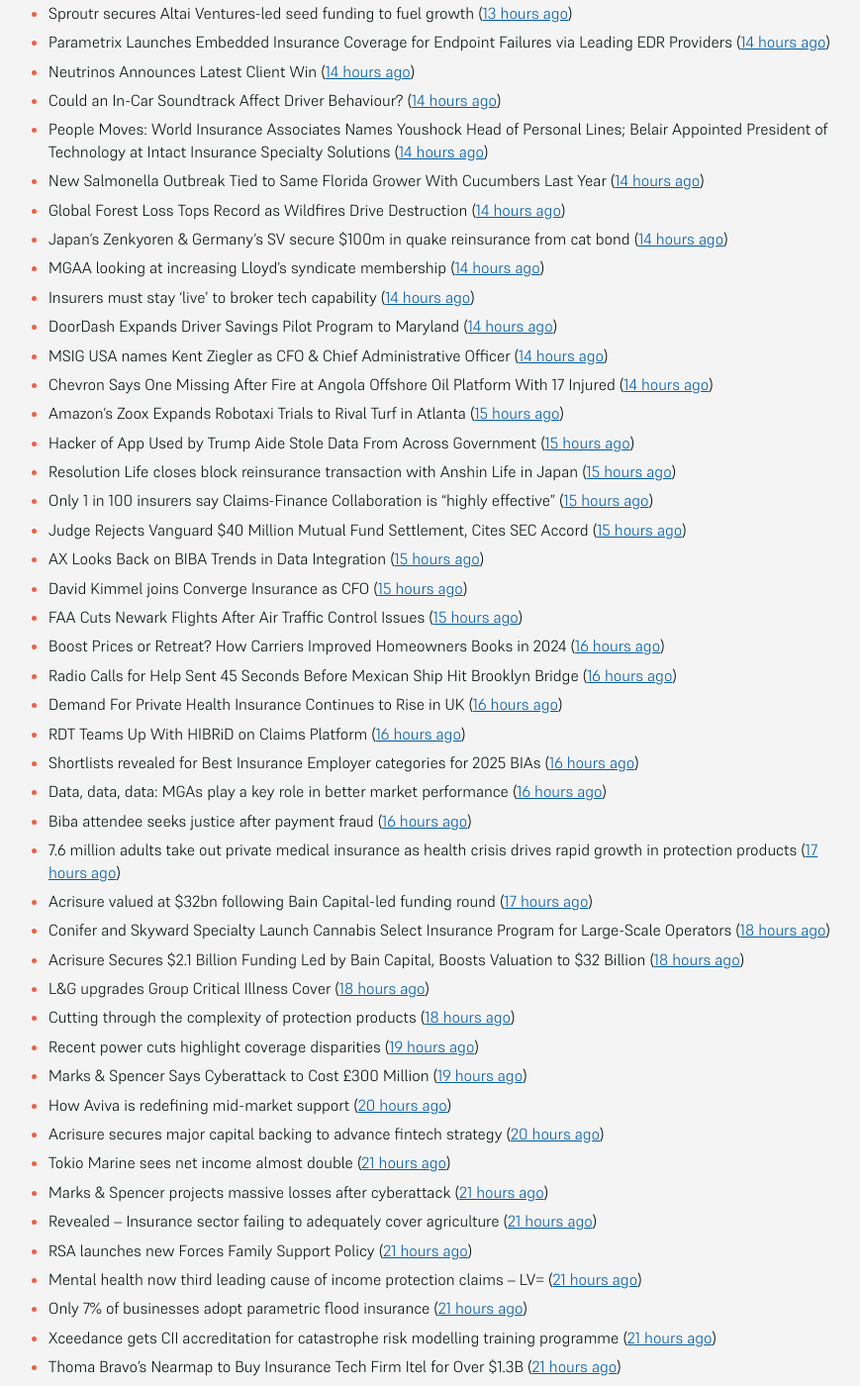
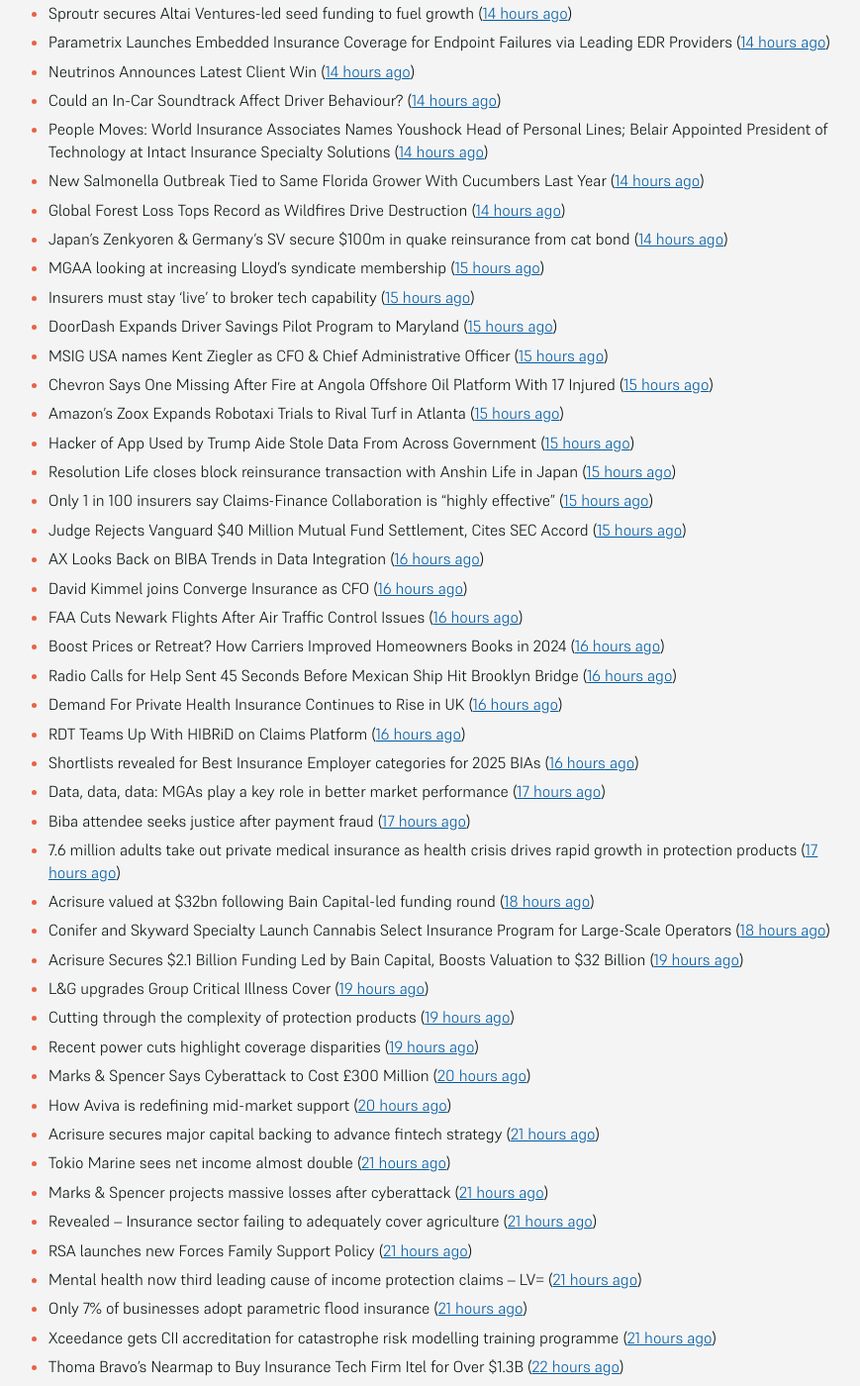
Before and after one commit to mat-0/feeds.thechels.uk, a Jekyll site: the page built from index.md, in a window 1280 px wide and 1400 px high, scrolled down 912 px. Shown: the whole window at 99% size, without its empty margins (215-1084 px from the left). Built offline with Jekyll 4.4.1, drawn with Linux system fonts in a browser that asks for light colours; some of the changed text lies outside the part shown.

Commit message:
New Feed

```diff
--- a/index.md
+++ b/index.md
@@ -13,23 +13,23 @@ description: Latest Updates
 - Customer strategy: Clearing up flood insurance coverage confusion ([7 hours ago](https://www.dig-in.com/opinion/clearing-up-flood-insurance-coverage-confusion))
 - Europe's farm sector loses $31.5B a year from climate risks ([8 hours ago](https://www.dig-in.com/articles/europes-farm-sector-loses-31-5b-a-year-from-climate-risks))
 - State Farm Still Wants a 30% Rate Increase in California ([9 hours ago](https://www.insurancejournal.com/news/west/2025/05/21/824685.htm))
-- Verizon-Frontier deal gets green light after ending DEI commitments ([9 hours ago](https://www.insurancebusinessmag.com/uk/business-strategy/verizonfrontier-deal-gets-green-light-after-ending-dei-commitments-536482.aspx))
-- Shortage of Overnight Truck Parking Blamed for 2023 Fatal Bus Crash in Illinois ([10 hours ago](https://www.insurancejournal.com/news/midwest/2025/05/21/824679.htm))
-- Austin Bar to Pay $42K Over Pregnancy Discrimination Lawsuit ([10 hours ago](https://www.insurancejournal.com/news/southcentral/2025/05/21/824675.htm))
+- Verizon-Frontier deal gets green light after ending DEI commitments ([10 hours ago](https://www.insurancebusinessmag.com/uk/business-strategy/verizonfrontier-deal-gets-green-light-after-ending-dei-commitments-536482.aspx))
+- Shortage of Overnight Truck Parking Blamed for 2023 Fatal Bus Crash in Illinois ([11 hours ago](https://www.insurancejournal.com/news/midwest/2025/05/21/824679.htm))
+- Austin Bar to Pay $42K Over Pregnancy Discrimination Lawsuit ([11 hours ago](https://www.insurancejournal.com/news/southcentral/2025/05/21/824675.htm))
 - First MainStreet Adds 2 Midwest Agencies ([11 hours ago](https://www.insurancejournal.com/news/midwest/2025/05/21/824669.htm))
 - People Moves: CIS Promotes Gardea, Jr., Adds Felder to Leadership Team ([11 hours ago](https://www.insurancejournal.com/news/southcentral/2025/05/21/824664.htm))
 - TransRe calls for urgent and substantial D&O price increases amid unprofitable market conditions ([11 hours ago](https://www.reinsurancene.ws/transre-calls-for-urgent-and-substantial-do-price-increases-amid-unprofitable-market-conditions/))
-- M&S estimates £300m hit to operating profit from recent cyberattack ([11 hours ago](https://www.reinsurancene.ws/ms-estimates-300m-hit-to-operating-profit-from-recent-cyberattack/))
-- New Insurance Solution Aims to Cover US Cannabis Producers ([11 hours ago](https://insurance-edge.net/2025/05/21/new-insurance-solution-aims-to-cover-us-cannabis-producers/))
+- M&S estimates £300m hit to operating profit from recent cyberattack ([12 hours ago](https://www.reinsurancene.ws/ms-estimates-300m-hit-to-operating-profit-from-recent-cyberattack/))
+- New Insurance Solution Aims to Cover US Cannabis Producers ([12 hours ago](https://insurance-edge.net/2025/05/21/new-insurance-solution-aims-to-cover-us-cannabis-producers/))
 - EU to Propose Removing Business Barriers to Enhance Competitiveness Amid US Tariffs ([12 hours ago](https://www.insurancejournal.com/news/international/2025/05/21/824643.htm))
 - Reinsurance capacity growth supports Philippine’s non-life insurance stable outlook: AM Best ([12 hours ago](https://www.reinsurancene.ws/reinsurance-capacity-growth-supports-philippines-non-life-insurance-stable-outlook-am-best/))
-- Quandri Appoints Patrick Mulroy as Head of Strategy and Partnerships to Spearhead North American Expansion ([12 hours ago](https://www.insurtechinsights.com/quandri-appoints-patrick-mulroy-as-head-of-strategy-and-partnerships-to-spearhead-north-american-expansion/))
-- Former Progressive CEO Renwick, 69, Dies ([12 hours ago](https://www.insurancejournal.com/news/national/2025/05/21/824645.htm))
-- Munich Re Ventures closes $125m fund from HSB ([12 hours ago](https://www.reinsurancene.ws/munich-re-ventures-closes-125m-fund-from-hsb/))
+- Quandri Appoints Patrick Mulroy as Head of Strategy and Partnerships to Spearhead North American Expansion ([13 hours ago](https://www.insurtechinsights.com/quandri-appoints-patrick-mulroy-as-head-of-strategy-and-partnerships-to-spearhead-north-american-expansion/))
+- Former Progressive CEO Renwick, 69, Dies ([13 hours ago](https://www.insurancejournal.com/news/national/2025/05/21/824645.htm))
+- Munich Re Ventures closes $125m fund from HSB ([13 hours ago](https://www.reinsurancene.ws/munich-re-ventures-closes-125m-fund-from-hsb/))
 - Hack of Contractor Was at Root of Massive Federal Data Breach ([13 hours ago](https://www.insurancejournal.com/news/national/2025/05/21/824641.htm))
 - US cyber insurance market remains profitable amid slower growth in 2024: Fitch ([13 hours ago](https://www.reinsurancene.ws/us-cyber-insurance-market-remains-profitable-amid-slower-growth-in-2024-fitch/))
 - Acrisure Secures $2.1 Billion Funding Round for M&A, Tech ([13 hours ago](https://www.insurancejournal.com/news/national/2025/05/21/824637.htm))
-- Sproutr secures Altai Ventures-led seed funding to fuel growth ([13 hours ago](https://www.reinsurancene.ws/sproutr-secures-altai-ventures-led-seed-funding-to-fuel-growth/))
+- Sproutr secures Altai Ventures-led seed funding to fuel growth ([14 hours ago](https://www.reinsurancene.ws/sproutr-secures-altai-ventures-led-seed-funding-to-fuel-growth/))
 - Parametrix Launches Embedded Insurance Coverage for Endpoint Failures via Leading EDR Providers ([14 hours ago](https://www.insurtechinsights.com/parametrix-launches-embedded-insurance-coverage-for-endpoint-failures-via-leading-edr-providers/))
 - Neutrinos Announces Latest Client Win ([14 hours ago](https://insurance-edge.net/2025/05/21/neutrinos-announces-latest-client-win/))
 - Could an In-Car Soundtrack Affect Driver Behaviour? ([14 hours ago](https://insurance-edge.net/2025/05/21/could-an-in-car-soundtrack-affect-driver-behaviour/))
@@ -37,36 +37,36 @@ description: Latest Updates
 - New Salmonella Outbreak Tied to Same Florida Grower With Cucumbers Last Year ([14 hours ago](https://www.insurancejournal.com/news/southeast/2025/05/21/824621.htm))
 - Global Forest Loss Tops Record as Wildfires Drive Destruction ([14 hours ago](https://www.insurancejournal.com/news/international/2025/05/21/824618.htm))
 - Japan’s Zenkyoren & Germany’s SV secure $100m in quake reinsurance from cat bond ([14 hours ago](https://www.reinsurancene.ws/japans-zenkyoren-germanys-sv-secure-100m-in-quake-reinsurance-from-cat-bond/))
-- MGAA looking at increasing Lloyd’s syndicate membership ([14 hours ago](https://www.postonline.co.uk/news/7957794/mgaa-looking-at-increasing-lloyd%E2%80%99s-syndicate-membership))
-- Insurers must stay ‘live’ to broker tech capability ([14 hours ago](https://www.postonline.co.uk/broker/7957792/insurers-must-stay-%E2%80%98live%E2%80%99-to-broker-tech-capability))
-- DoorDash Expands Driver Savings Pilot Program to Maryland ([14 hours ago](https://www.insurancejournal.com/news/east/2025/05/21/824599.htm))
-- MSIG USA names Kent Ziegler as CFO & Chief Administrative Officer ([14 hours ago](https://www.reinsurancene.ws/msig-usa-names-kent-ziegler-as-cfo-chief-administrative-officer/))
-- Chevron Says One Missing After Fire at Angola Offshore Oil Platform With 17 Injured ([14 hours ago](https://www.insurancejournal.com/news/international/2025/05/21/824603.htm))
+- MGAA looking at increasing Lloyd’s syndicate membership ([15 hours ago](https://www.postonline.co.uk/news/7957794/mgaa-looking-at-increasing-lloyd%E2%80%99s-syndicate-membership))
+- Insurers must stay ‘live’ to broker tech capability ([15 hours ago](https://www.postonline.co.uk/broker/7957792/insurers-must-stay-%E2%80%98live%E2%80%99-to-broker-tech-capability))
+- DoorDash Expands Driver Savings Pilot Program to Maryland ([15 hours ago](https://www.insurancejournal.com/news/east/2025/05/21/824599.htm))
+- MSIG USA names Kent Ziegler as CFO & Chief Administrative Officer ([15 hours ago](https://www.reinsurancene.ws/msig-usa-names-kent-ziegler-as-cfo-chief-administrative-officer/))
+- Chevron Says One Missing After Fire at Angola Offshore Oil Platform With 17 Injured ([15 hours ago](https://www.insurancejournal.com/news/international/2025/05/21/824603.htm))
 - Amazon’s Zoox Expands Robotaxi Trials to Rival Turf in Atlanta ([15 hours ago](https://www.insurancejournal.com/news/southeast/2025/05/21/824605.htm))
 - Hacker of App Used by Trump Aide Stole Data From Across Government ([15 hours ago](https://www.insurancejournal.com/news/national/2025/05/21/824594.htm))
 - Resolution Life closes block reinsurance transaction with Anshin Life in Japan ([15 hours ago](https://www.reinsurancene.ws/resolution-life-closes-block-reinsurance-transaction-with-anshin-life-in-japan/))
 - Only 1 in 100 insurers say Claims-Finance Collaboration is “highly effective” ([15 hours ago](https://ifamagazine.com/only-1-in-100-insurers-say-claims-finance-collaboration-is-highly-effective/))
 - Judge Rejects Vanguard $40 Million Mutual Fund Settlement, Cites SEC Accord ([15 hours ago](https://www.insurancejournal.com/news/east/2025/05/21/824595.htm))
-- AX Looks Back on BIBA Trends in Data Integration ([15 hours ago](https://insurance-edge.net/2025/05/21/ax-looks-back-on-biba-trends-in-data-integration/))
-- David Kimmel joins Converge Insurance as CFO ([15 hours ago](https://www.reinsurancene.ws/david-kimmel-joins-converge-insurance-as-cfo/))
-- FAA Cuts Newark Flights After Air Traffic Control Issues ([15 hours ago](https://www.insurancejournal.com/news/east/2025/05/21/824589.htm))
+- AX Looks Back on BIBA Trends in Data Integration ([16 hours ago](https://insurance-edge.net/2025/05/21/ax-looks-back-on-biba-trends-in-data-integration/))
+- David Kimmel joins Converge Insurance as CFO ([16 hours ago](https://www.reinsurancene.ws/david-kimmel-joins-converge-insurance-as-cfo/))
+- FAA Cuts Newark Flights After Air Traffic Control Issues ([16 hours ago](https://www.insurancejournal.com/news/east/2025/05/21/824589.htm))
 - Boost Prices or Retreat? How Carriers Improved Homeowners Books in 2024 ([16 hours ago](https://www.insurancejournal.com/news/national/2025/05/21/824587.htm))
 - Radio Calls for Help Sent 45 Seconds Before Mexican Ship Hit Brooklyn Bridge ([16 hours ago](https://www.insurancejournal.com/news/east/2025/05/21/824582.htm))
 - Demand For Private Health Insurance Continues to Rise in UK ([16 hours ago](https://insurance-edge.net/2025/05/21/demand-for-private-health-insurance-continues-to-rise-in-uk/))
 - RDT Teams Up With HIBRiD on Claims Platform ([16 hours ago](https://insurance-edge.net/2025/05/21/rdt-teams-up-with-hibrid-on-claims-platform/))
 - Shortlists revealed for Best Insurance Employer categories for 2025 BIAs ([16 hours ago](https://www.postonline.co.uk/broker/7957793/shortlists-revealed-for-best-insurance-employer-categories-for-2025-bias))
-- Data, data, data: MGAs play a key role in better market performance ([16 hours ago](https://www.insurancebusinessmag.com/uk/news/columns/data-data-data-mgas-play-a-key-role-in-better-market-performance-536399.aspx))
-- Biba attendee seeks justice after payment fraud ([16 hours ago](https://www.postonline.co.uk/news/7957800/biba-attendee-seeks-justice-after-payment-fraud))
+- Data, data, data: MGAs play a key role in better market performance ([17 hours ago](https://www.insurancebusinessmag.com/uk/news/columns/data-data-data-mgas-play-a-key-role-in-better-market-performance-536399.aspx))
+- Biba attendee seeks justice after payment fraud ([17 hours ago](https://www.postonline.co.uk/news/7957800/biba-attendee-seeks-justice-after-payment-fraud))
 - 7.6 million adults take out private medical insurance as health crisis drives rapid growth in protection products ([17 hours ago](https://ifamagazine.com/7-6-million-adults-take-out-private-medical-insurance-as-health-crisis-drives-rapid-growth-in-protection-products/))
-- Acrisure valued at $32bn following Bain Capital-led funding round ([17 hours ago](https://www.postonline.co.uk/broker/7957799/acrisure-valued-at-32bn-following-bain-capital-led-funding-round))
+- Acrisure valued at $32bn following Bain Capital-led funding round ([18 hours ago](https://www.postonline.co.uk/broker/7957799/acrisure-valued-at-32bn-following-bain-capital-led-funding-round))
 - Conifer and Skyward Specialty Launch Cannabis Select Insurance Program for Large-Scale Operators ([18 hours ago](https://www.insurtechinsights.com/conifer-and-skyward-specialty-launch-cannabis-select-insurance-program-for-large-scale-operators/))
-- Acrisure Secures $2.1 Billion Funding Led by Bain Capital, Boosts Valuation to $32 Billion ([18 hours ago](https://www.insurtechinsights.com/acrisure-secures-2-1-billion-funding-led-by-bain-capital-boosts-valuation-to-32-billion/))
-- L&G upgrades Group Critical Illness Cover ([18 hours ago](https://ifamagazine.com/lg-upgrades-group-critical-illness-cover/))
-- Cutting through the complexity of protection products ([18 hours ago](https://ifamagazine.com/cutting-through-the-complexity-of-protection-products/))
+- Acrisure Secures $2.1 Billion Funding Led by Bain Capital, Boosts Valuation to $32 Billion ([19 hours ago](https://www.insurtechinsights.com/acrisure-secures-2-1-billion-funding-led-by-bain-capital-boosts-valuation-to-32-billion/))
+- L&G upgrades Group Critical Illness Cover ([19 hours ago](https://ifamagazine.com/lg-upgrades-group-critical-illness-cover/))
+- Cutting through the complexity of protection products ([19 hours ago](https://ifamagazine.com/cutting-through-the-complexity-of-protection-products/))
 - Recent power cuts highlight coverage disparities ([19 hours ago](https://www.postonline.co.uk/commercial/7957791/recent-power-cuts-highlight-coverage-disparities))
-- Marks & Spencer Says Cyberattack to Cost £300 Million ([19 hours ago](https://www.insurancejournal.com/news/international/2025/05/21/824570.htm))
+- Marks & Spencer Says Cyberattack to Cost £300 Million ([20 hours ago](https://www.insurancejournal.com/news/international/2025/05/21/824570.htm))
 - How Aviva is redefining mid-market support ([20 hours ago](https://www.insurancebusinessmag.com/uk/news/breaking-news/how-aviva-is-redefining-midmarket-support-535375.aspx))
-- Acrisure secures major capital backing to advance fintech strategy ([20 hours ago](https://www.insurancebusinessmag.com/uk/news/breaking-news/acrisure-secures-major-capital-backing-to-advance-fintech-strategy-536392.aspx))
+- Acrisure secures major capital backing to advance fintech strategy ([21 hours ago](https://www.insurancebusinessmag.com/uk/news/breaking-news/acrisure-secures-major-capital-backing-to-advance-fintech-strategy-536392.aspx))
 - Tokio Marine sees net income almost double ([21 hours ago](https://www.insurancebusinessmag.com/uk/news/breaking-news/tokio-marine-sees-net-income-almost-double-536377.aspx))
 - Marks & Spencer projects massive losses after cyberattack ([21 hours ago](https://www.insurancebusinessmag.com/uk/news/cyber/marks-and-spencer-projects-massive-losses-after-cyberattack-536391.aspx))
 - Revealed – Insurance sector failing to adequately cover agriculture ([21 hours ago](https://www.insurancebusinessmag.com/uk/news/breaking-news/revealed--insurance-sector-failing-to-adequately-cover-agriculture-536376.aspx))
@@ -74,7 +74,7 @@ description: Latest Updates
 - Mental health now third leading cause of income protection claims – LV= ([21 hours ago](https://www.insurancebusinessmag.com/uk/news/life-insurance/mental-health-now-third-leading-cause-of-income-protection-claims--lv-536390.aspx))
 - Only 7% of businesses adopt parametric flood insurance ([21 hours ago](https://www.postonline.co.uk/news/7957796/only-7-of-businesses-adopt-parametric-flood-insurance))
 - Xceedance gets CII accreditation for catastrophe risk modelling training programme ([21 hours ago](https://www.insurancebusinessmag.com/uk/news/catastrophe/xceedance-gets-cii-accreditation-for-catastrophe-risk-modelling-training-programme-536374.aspx))
-- Thoma Bravo’s Nearmap to Buy Insurance Tech Firm Itel for Over $1.3B ([21 hours ago](https://www.insurancejournal.com/news/national/2025/05/21/824558.htm))
+- Thoma Bravo’s Nearmap to Buy Insurance Tech Firm Itel for Over $1.3B ([22 hours ago](https://www.insurancejournal.com/news/national/2025/05/21/824558.htm))
 - Europe’s Farm Sector Loses €28 Billion a Year From Climate Risks ([22 hours ago](https://www.insurancejournal.com/news/international/2025/05/21/824536.htm))
 - World Insurance Adds Two Agencies in South Carolina ([22 hours ago](https://www.insurancejournal.com/news/southeast/2025/05/21/824482.htm))
 - Alphabet’s Waymo Gets California Nod for Robotaxi Expansion in Bay Area ([22 hours ago](https://www.insurancejournal.com/news/west/2025/05/21/824562.htm))
```
